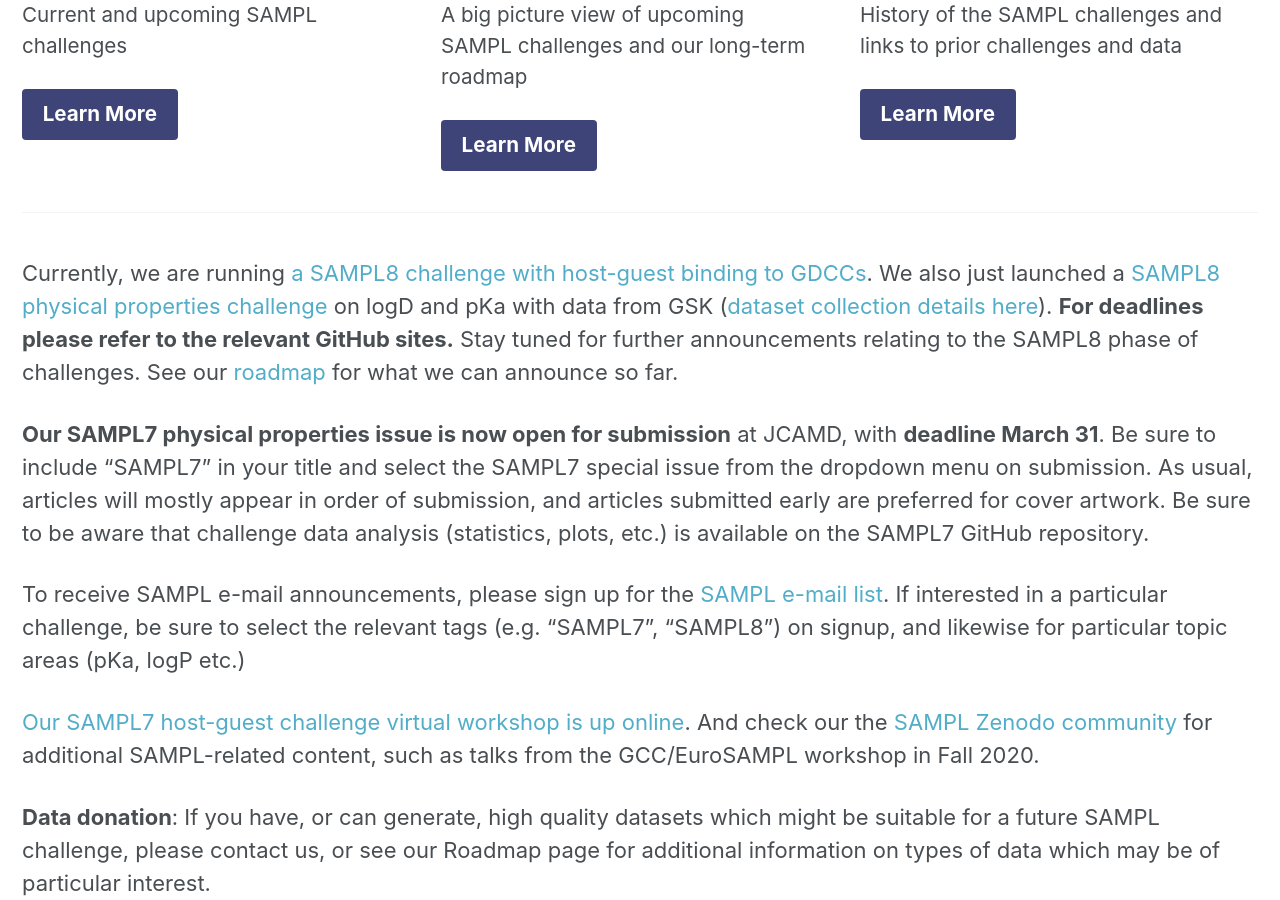
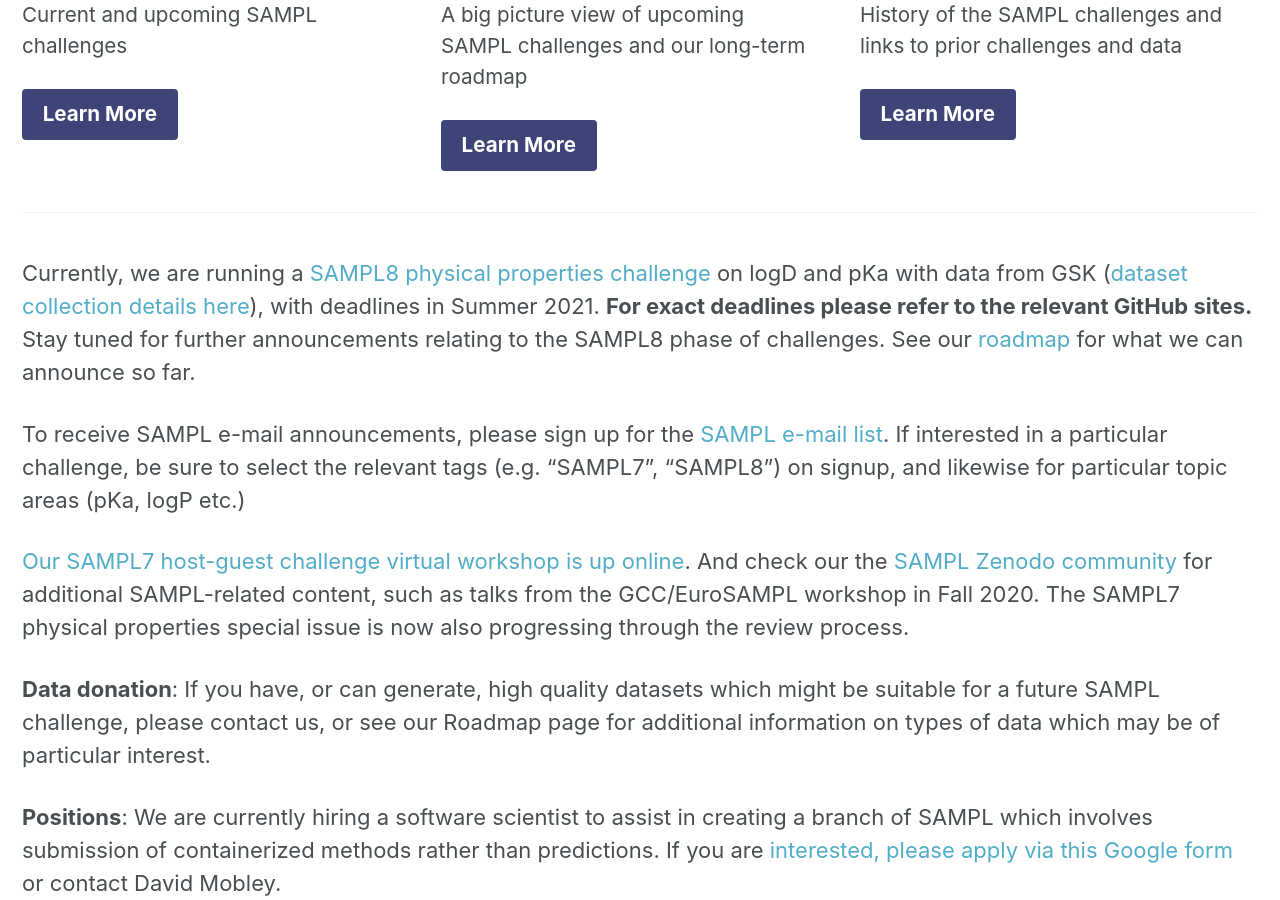
Before and after one commit to samplchallenges/samplchallenges.github.io, a Jekyll site: the page built from index.md, in a window 1280 px wide and 900 px high, scrolled down 793 px. Built offline with Jekyll 4.4.1, drawn with Linux system fonts in a browser that asks for light colours.

Commit message:
Update physical property challenge details

```diff
--- a/index.md
+++ b/index.md
@@ -32,13 +32,11 @@
 
 {% include feature_row %}
 
-Currently, we are running [a SAMPL8 challenge with host-guest binding to GDCCs](https://github.com/samplchallenges/SAMPL8/tree/master/host_guest/GDCC). We also just launched a [SAMPL8 physical properties challenge](https://github.com/samplchallenges/SAMPL8/tree/master/physical_properties) on logD and pKa with data from GSK ([dataset collection details here](https://dx.doi.org/10.5281/zenodo.4245127])). **For deadlines please refer to the relevant GitHub sites.** Stay tuned for further announcements relating to the SAMPL8 phase of challenges. See our [roadmap](https://samplchallenges.github.io/roadmap/plans/) for what we can announce so far.
-
-**Our SAMPL7 physical properties issue is now open for submission** at JCAMD, with **deadline March 31**. Be sure to include "SAMPL7" in your title and select the SAMPL7 special issue from the dropdown menu on submission. As usual, articles will mostly appear in order of submission, and articles submitted early are preferred for cover artwork. Be sure to be aware that challenge data analysis (statistics, plots, etc.) is available on the SAMPL7 GitHub repository.
+Currently, we are running a [SAMPL8 physical properties challenge](https://github.com/samplchallenges/SAMPL8/tree/master/physical_properties) on logD and pKa with data from GSK ([dataset collection details here](https://dx.doi.org/10.5281/zenodo.4245127])), with deadlines in Summer 2021. **For exact deadlines please refer to the relevant GitHub sites.** Stay tuned for further announcements relating to the SAMPL8 phase of challenges. See our [roadmap](https://samplchallenges.github.io/roadmap/plans/) for what we can announce so far.
 
 To receive SAMPL e-mail announcements, please sign up for the [SAMPL e-mail list](http://eepurl.com/dPj11j). If interested in a particular challenge, be sure to select the relevant tags (e.g. "SAMPL7", "SAMPL8") on signup, and likewise for particular topic areas (pKa, logP etc.)
 
-[Our SAMPL7 host-guest challenge virtual workshop is up online](https://zenodo.org/record/3674155). And check our the [SAMPL Zenodo community](https://zenodo.org/communities/sampl?page=1&size=20) for additional SAMPL-related content, such as talks from the GCC/EuroSAMPL workshop in Fall 2020.
+[Our SAMPL7 host-guest challenge virtual workshop is up online](https://zenodo.org/record/3674155). And check our the [SAMPL Zenodo community](https://zenodo.org/communities/sampl?page=1&size=20) for additional SAMPL-related content, such as talks from the GCC/EuroSAMPL workshop in Fall 2020. The SAMPL7 physical properties special issue is now also progressing through the review process.
 
 **Data donation**: If you have, or can generate, high quality datasets which might be suitable for a future SAMPL challenge, please contact us, or see our Roadmap page for additional information on types of data which may be of particular interest.
 
```
Also changed, not shown: _current_challenges/index.md (+2 -2 lines).
